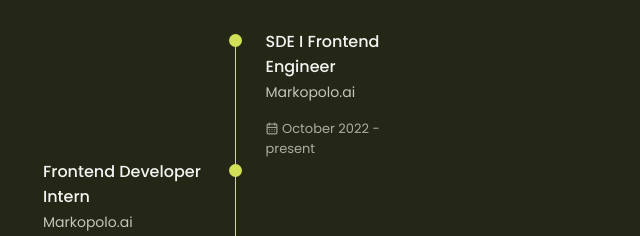
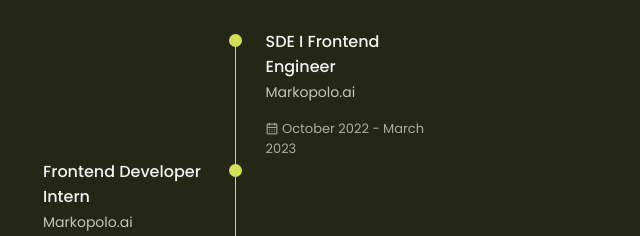
Before and after one commit to syedmazharaliraza/portfolio, a website: page index.html in a window 1280 px wide. Shown: the part 2184-2420 px from the top of the page, 405-1045 px from the left. Drawn offline with nearby package versions, Linux system fonts and the light colour scheme.

Commit message:
Update job history

```diff
--- a/index.html
+++ b/index.html
@@ -446,7 +446,7 @@
                                 </span>
                                 <div class="qualification-calender">
                                     <i class="uil uil-calendar-alt"></i>
-                                    October 2022 - present
+                                    October 2022 - March 2023
                                 </div>
                             </div>
                         </div>
```
